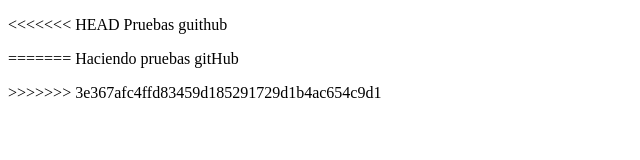
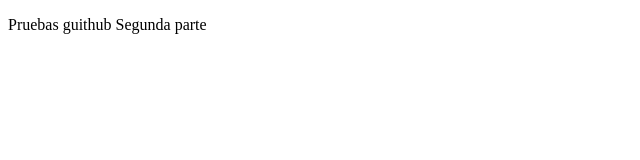
Before and after one commit to Dalx117/P1, a plain HTML site: page index.html in a window 1280 px wide. Shown: the whole page, without its empty margins (0-640 px from the left). Drawn offline with Linux system fonts and the light colour scheme.

Commit message:
actualizacion 1

```diff
--- a/index.html
+++ b/index.html
@@ -8,12 +8,9 @@
 </head>
 <body>
     <p>
-<<<<<<< HEAD
         Pruebas guithub
+        Segunda parte
     </p>
-=======
-        Haciendo pruebas gitHub
-    <p>
->>>>>>> 3e367afc4ffd83459d185291729d1b4ac654c9d1
+
 </body>
 </html>
```
